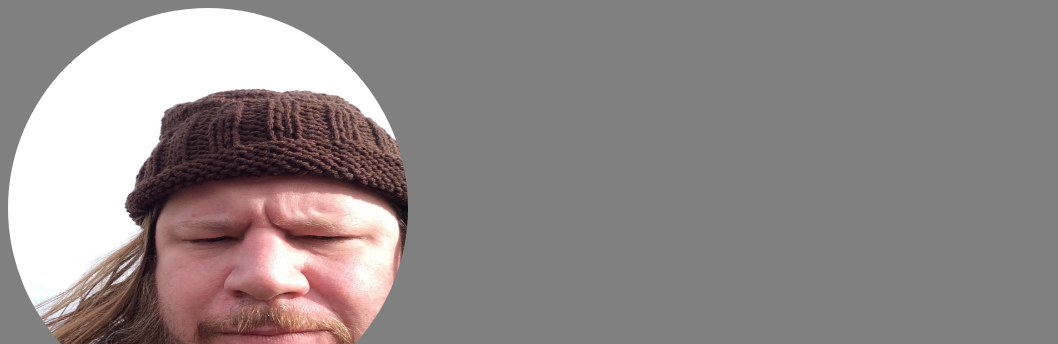
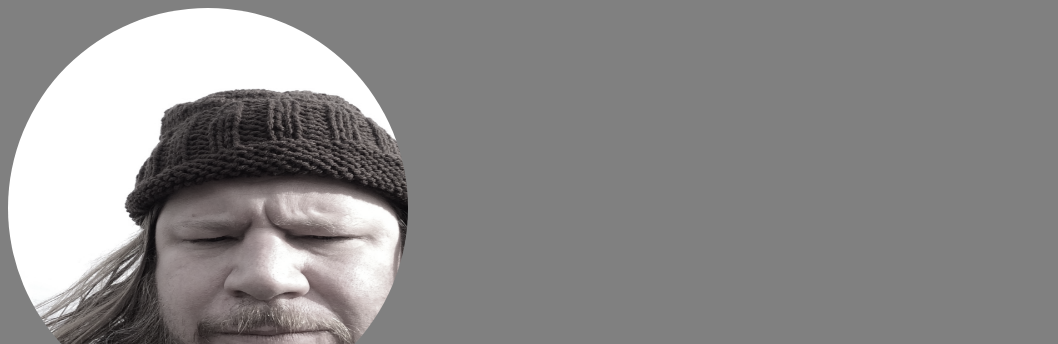
Before and after one commit to 13archae/13archae.github.io, a plain HTML site: page index.html in a window 1280 px wide. Shown: the top 344 px of the page, without its empty margins (0-1058 px from the left). Drawn offline with Linux system fonts and the light colour scheme.

Commit message:
Update styles.css

```diff
--- a/styles.css
+++ b/styles.css
@@ -1,8 +1,8 @@
 .chris-img {
   border-radius: 50%;
-  filter: greyscale(80%);
+  filter: grayscale(80%);
   width: 400px;
-  height:400px;
+  height: 400px;
 }
 
 .header-text {
```
